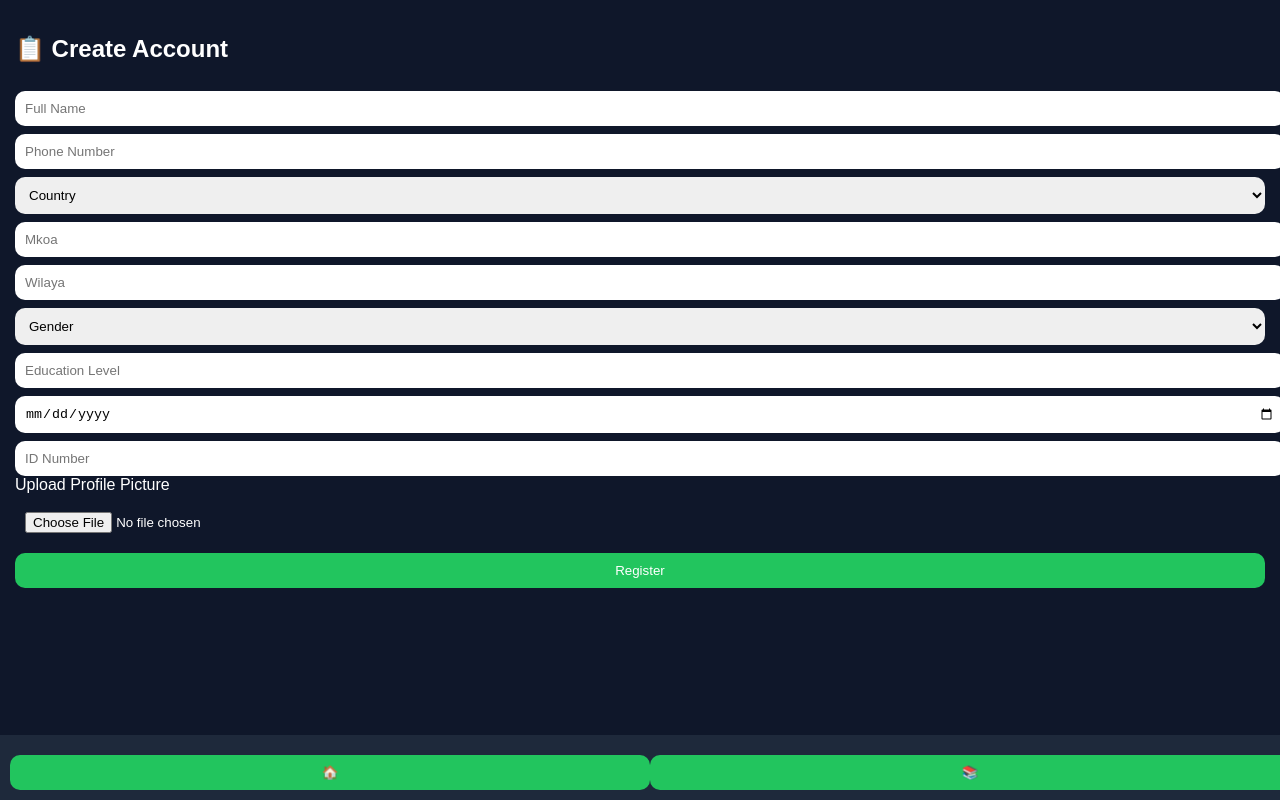
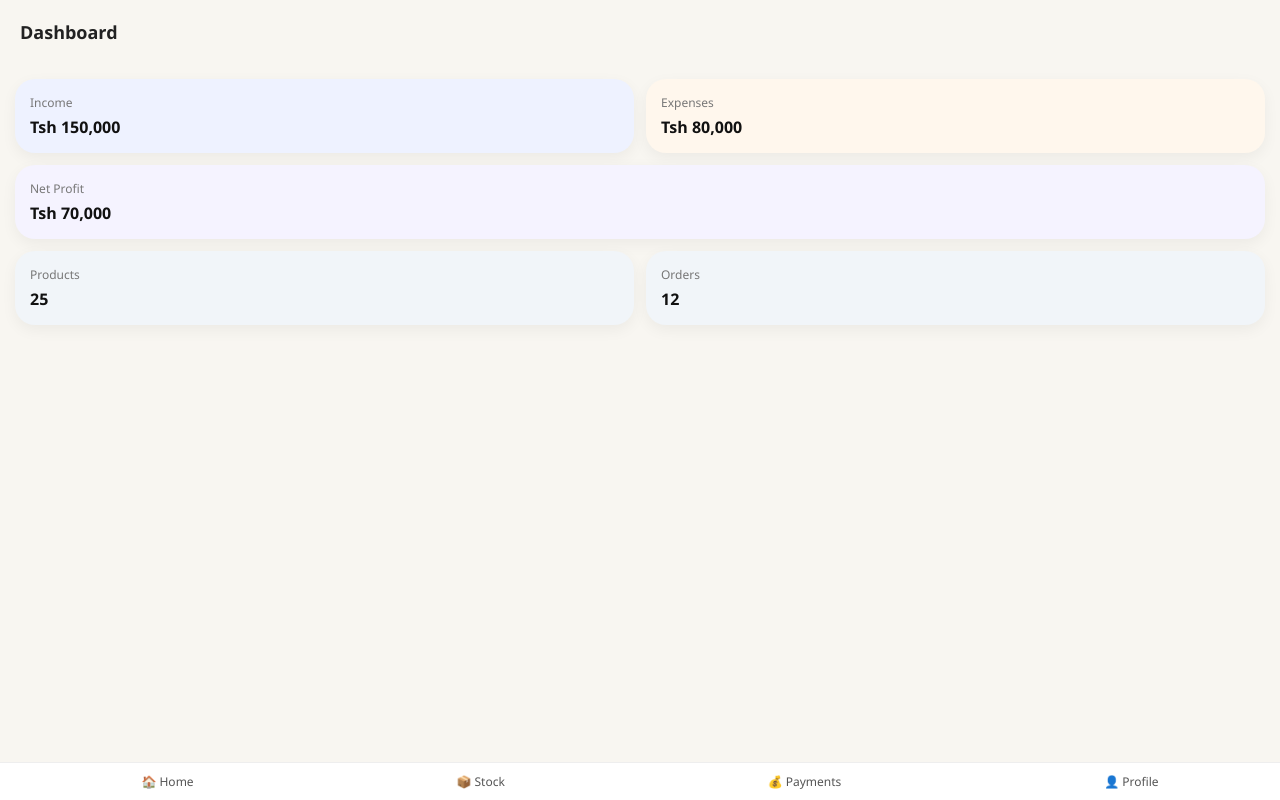
Before and after one commit to ezramwakap-pixel/zentrix, a plain HTML site: page index.html in a window 1280 px wide. Drawn offline with Linux system fonts and the light colour scheme.

Commit message:
Update title and styles in index.html

```diff
--- a/index.html
+++ b/index.html
@@ -2,57 +2,78 @@
 <html>
 <head>
 <meta name="viewport" content="width=device-width, initial-scale=1.0">
-<title>Zentrix Academy</title>
+<title>Zentrix</title>
 
 <style>
 body{
 margin:0;
-font-family:sans-serif;
-background:#0f172a;
-color:white;
+font-family: 'Segoe UI', sans-serif;
+background:#f8f6f1;
 }
 
-.section{display:none;padding:15px;}
-.active{display:block;}
-
-input,select{
-width:100%;
-padding:10px;
-margin-top:8px;
-border-radius:10px;
-border:none;
+/* HEADER */
+.header{
+padding:20px;
+font-size:18px;
+font-weight:600;
+color:#222;
 }
 
-button{
-background:#22c55e;
-color:white;
-border:none;
-padding:10px;
-margin-top:10px;
-border-radius:10px;
-width:100%;
+/* GRID */
+.grid{
+display:grid;
+grid-template-columns:1fr 1fr;
+gap:12px;
+padding:15px;
 }
 
+/* CARD */
 .card{
-background:#1e293b;
-padding:12px;
-border-radius:12px;
-margin-top:10px;
+background:white;
+padding:15px;
+border-radius:20px;
+box-shadow:0 5px 15px rgba(0,0,0,0.05);
 }
 
+/* BIG CARD */
+.big{
+grid-column:1/3;
+}
+
+/* TEXT */
+.title{
+font-size:12px;
+color:#777;
+}
+
+.value{
+font-size:16px;
+font-weight:600;
+color:#111;
+margin-top:5px;
+}
+
+/* SOFT COLORS */
+.blue{background:#eef2ff;}
+.orange{background:#fff7ed;}
+.purple{background:#f5f3ff;}
+.gray{background:#f1f5f9;}
+
+/* NAV */
 .nav{
 position:fixed;
 bottom:0;
 width:100%;
-background:#1e293b;
+background:white;
 display:flex;
 justify-content:space-around;
 padding:10px;
+border-top:1px solid #eee;
 }
 
-img{
-width:100%;
-border-radius:10px;
+.nav div{
+font-size:12px;
+color:#555;
 }
 </style>
 
@@ -60,173 +81,43 @@ border-radius:10px;
 
 <body>
 
-<!-- REGISTER -->
-<div id="register" class="section active">
-<h2>📋 Create Account</h2>
+<div class="header">Dashboard</div>
 
-<input id="name" placeholder="Full Name">
-<input id="phone" placeholder="Phone Number">
+<div class="grid">
 
-<select id="country">
-<option>Country</option>
-<option>Tanzania</option>
-</select>
-
-<input id="region" placeholder="Mkoa">
-<input id="district" placeholder="Wilaya">
-
-<select id="gender">
-<option>Gender</option>
-<option>Male</option>
-<option>Female</option>
-</select>
-
-<input id="education" placeholder="Education Level">
-<input type="date" id="dob">
-
-<input id="idNumber" placeholder="ID Number">
-
-<label>Upload Profile Picture</label>
-<input type="file" id="photo">
-
-<button onclick="register()">Register</button>
+<div class="card blue">
+<div class="title">Income</div>
+<div class="value">Tsh 150,000</div>
 </div>
 
-<div id="login" class="section">
-<h2>🔐 Login</h2>
-
-<input id="loginName" placeholder="Enter Name">
-
-<button onclick="login()">Login</button>
-
-<p onclick="show('register')" style="color:#22c55e;cursor:pointer;">
-Create Account
-</p>
+<div class="card orange">
+<div class="title">Expenses</div>
+<div class="value">Tsh 80,000</div>
 </div>
 
-<!-- HOME -->
-<div id="home" class="section">
-
-<div class="card">
-<h3 id="welcome"></h3>
-<img id="profilePic">
-<p id="userInfo"></p>
+<div class="card big purple">
+<div class="title">Net Profit</div>
+<div class="value">Tsh 70,000</div>
 </div>
 
-<div class="card">
-<h3>Chagua Course</h3>
-<button onclick="openCourse('business')">📊 Business</button>
-<button onclick="openCourse('graphics')">🎨 Graphics</button>
-<button onclick="openCourse('computer')">💻 Computer</button>
+<div class="card gray">
+<div class="title">Products</div>
+<div class="value">25</div>
+</div>
+
+<div class="card gray">
+<div class="title">Orders</div>
+<div class="value">12</div>
 </div>
 
 </div>
 
-<!-- COURSE -->
-<div id="course" class="section">
-<h2 id="courseTitle"></h2>
-
-<div class="card">
-<img src="https://via.placeholder.com/400x200">
-<p id="courseDesc"></p>
+<div class="nav">
+<div>🏠 Home</div>
+<div>📦 Stock</div>
+<div>💰 Payments</div>
+<div>👤 Profile</div>
 </div>
 
-<div class="card">
-<h3>💰 Lipia</h3>
-<p>0795191608</p>
-</div>
-
-<button onclick="back()">⬅ Back</button>
-</div>
-
-<!-- NAV -->
-<div class="nav">
-<button onclick="show('home')">🏠</button>
-<button onclick="show('course')">📚</button>
-</div>
-
-<script>
-
-function show(id){
-document.querySelectorAll('.section').forEach(s=>s.classList.remove('active'));
-document.getElementById(id).classList.add('active');
-}
-
-/* REGISTER */
-function register(){
-
-let file=document.getElementById("photo").files[0];
-let reader=new FileReader();
-
-reader.onload=function(){
-let user={
-name:name.value,
-phone:phone.value,
-country:country.value,
-region:region.value,
-district:district.value,
-gender:gender.value,
-education:education.value,
-dob:dob.value,
-id:idNumber.value,
-photo:reader.result
-};
-
-localStorage.setItem("user",JSON.stringify(user));
-show('login');
-};
-
-if(file){
-reader.readAsDataURL(file);
-}else{
-alert("Upload photo");
-}
-
-}
-
-/* LOGIN */
-function login(){
-let user=JSON.parse(localStorage.getItem("user"));
-
-if(user && loginName.value===user.name){
-
-show('home');
-
-welcome.innerText="Karibu "+user.name;
-profilePic.src=user.photo;
-
-userInfo.innerText=
-user.country+" | "+user.region+" | "+user.district+
-" | "+user.gender;
-
-}else{
-alert("Wrong name");
-}
-}
-
-/* COURSE */
-function openCourse(type){
-show('course');
-
-if(type==="business"){
-courseTitle.innerText="Business Course";
-courseDesc.innerText="Jifunze biashara kuanzia chini hadi juu.";
-}
-
-if(type==="graphics"){
-courseTitle.innerText="Graphics Design";
-courseDesc.innerText="Jifunze Photoshop na design.";
-}
-
-if(type==="computer"){
-courseTitle.innerText="Computer Maintenance";
-courseDesc.innerText="Jifunze computer repair.";
-}
-}
-
-function back(){show('home');}
-
-</script>
-
 </body>
-  </html>
+</html>
```
